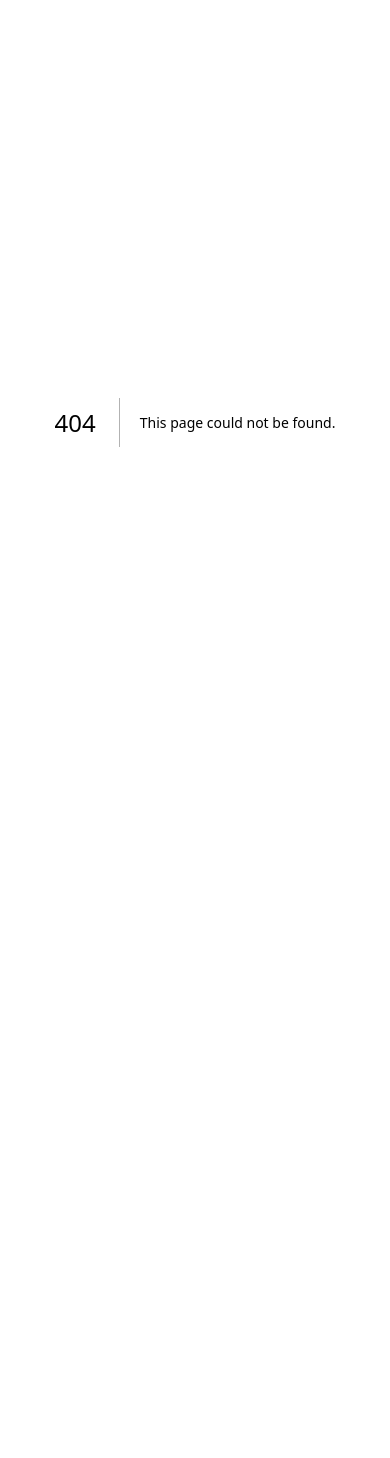
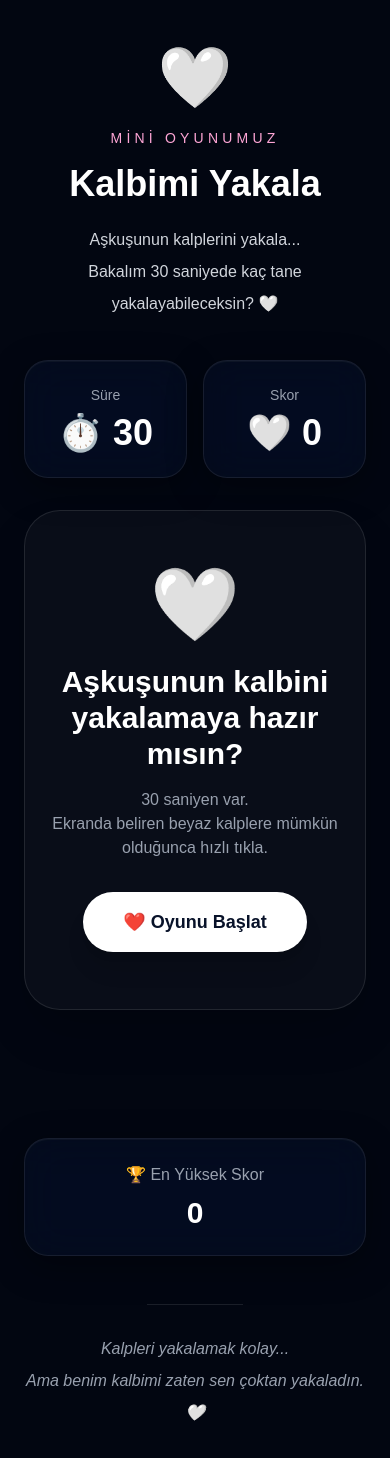
Before and after one commit to ugurcandan777/project-omrusum, a Next.js app: page /game in a window 390 px wide. Before the commit this address had no page. Shown: the top 1458 px of the page. Before the commit the page ends 844 px from the top, so only its background shows below. Built offline with nearby package versions, Linux system fonts and the light colour scheme.

Commit message:
Kalbimi Yakala mobil uyumluluk

```diff
--- /dev/null
+++ b/app/game/page.tsx
@@ -0,0 +1,409 @@
+"use client";
+
+import { useEffect, useState } from "react";
+
+export default function KalbimiYakalaPage() {
+  const GAME_TIME = 30;
+  const POINTS = 10;
+
+  const [started, setStarted] = useState(false);
+  const [timeLeft, setTimeLeft] = useState(GAME_TIME);
+  const [score, setScore] = useState(0);
+  const [highScore, setHighScore] = useState(0);
+
+  const [heartPosition, setHeartPosition] = useState({
+    top: 50,
+    left: 50,
+  });
+
+  const [message, setMessage] = useState("");
+
+  // En yüksek skoru kaydet
+  useEffect(() => {
+    const savedScore = localStorage.getItem("kalbimi-yakala-highscore");
+
+    if (savedScore) {
+      setHighScore(Number(savedScore));
+    }
+  }, []);
+
+  // Oyun süresi
+  useEffect(() => {
+    if (!started) return;
+
+    if (timeLeft <= 0) {
+      finishGame();
+      return;
+    }
+
+    const timer = setInterval(() => {
+      setTimeLeft((prev) => prev - 1);
+    }, 1000);
+
+    return () => clearInterval(timer);
+  }, [started, timeLeft]);
+
+  function startGame() {
+    setScore(0);
+    setTimeLeft(GAME_TIME);
+    setStarted(true);
+    setMessage("");
+
+    moveHeart();
+  }
+
+  function finishGame() {
+    setStarted(false);
+
+    setScore((currentScore) => {
+      if (currentScore > highScore) {
+        setHighScore(currentScore);
+        localStorage.setItem(
+          "kalbimi-yakala-highscore",
+          String(currentScore)
+        );
+      }
+
+      return currentScore;
+    });
+
+    setMessage("🤍 Oyun bitti! Aşkuşunun kalbini yakaladın.");
+  }
+
+  function moveHeart() {
+    const top = Math.floor(Math.random() * 70) + 15;
+    const left = Math.floor(Math.random() * 70) + 15;
+
+    setHeartPosition({
+      top,
+      left,
+    });
+  }
+
+  function catchHeart() {
+    if (!started) return;
+
+    const newScore = score + POINTS;
+
+    setScore(newScore);
+
+    // Yeni rekoru anında kaydet
+    if (newScore > highScore) {
+      setHighScore(newScore);
+
+      localStorage.setItem(
+        "kalbimi-yakala-highscore",
+        String(newScore)
+      );
+    }
+
+    setMessage("🤍 Aşkuşunun kalbini yakaladın! +10");
+
+    moveHeart();
+  }
+
+  return (
+    <main
+      className="
+        min-h-screen
+        bg-[#020611]
+        text-white
+        px-6
+        py-12
+        overflow-hidden
+      "
+    >
+      <div className="max-w-5xl mx-auto">
+
+        {/* Başlık */}
+
+        <div className="text-center">
+
+          <div className="text-6xl mb-5">
+            🤍
+          </div>
+
+          <p className="text-sm uppercase tracking-[0.3em] text-pink-300">
+            Mini Oyunumuz
+          </p>
+
+          <h1 className="text-4xl md:text-6xl font-bold mt-4">
+            Kalbimi Yakala
+          </h1>
+
+          <p className="mt-5 text-gray-300 leading-8">
+            Aşkuşunun kalplerini yakala...
+            <br />
+            Bakalım 30 saniyede kaç tane yakalayabileceksin? 🤍
+          </p>
+
+        </div>
+
+
+        {/* Skor Alanı */}
+
+        <div className="grid grid-cols-2 gap-4 max-w-xl mx-auto mt-10">
+
+          <div
+            className="
+              glass
+              rounded-3xl
+              p-6
+              text-center
+              border
+              border-white/10
+            "
+          >
+            <p className="text-sm text-gray-400">
+              Süre
+            </p>
+
+            <p className="text-4xl font-bold mt-2">
+              ⏱️ {timeLeft}
+            </p>
+          </div>
+
+
+          <div
+            className="
+              glass
+              rounded-3xl
+              p-6
+              text-center
+              border
+              border-white/10
+            "
+          >
+            <p className="text-sm text-gray-400">
+              Skor
+            </p>
+
+            <p className="text-4xl font-bold mt-2">
+              🤍 {score}
+            </p>
+          </div>
+
+        </div>
+
+
+        {/* Oyun Alanı */}
+
+        <div
+          className="
+            relative
+            mt-8
+            h-[500px]
+            rounded-[36px]
+            border
+            border-white/10
+            bg-white/[0.03]
+            overflow-hidden
+            shadow-2xl
+          "
+        >
+
+          {/* Başlangıç ekranı */}
+
+          {!started && timeLeft === GAME_TIME && (
+            <div
+              className="
+                absolute
+                inset-0
+                flex
+                flex-col
+                items-center
+                justify-center
+                text-center
+                px-6
+              "
+            >
+
+              <div className="text-7xl mb-6">
+                🤍
+              </div>
+
+              <h2 className="text-3xl font-bold">
+                Aşkuşunun kalbini yakalamaya hazır mısın?
+              </h2>
+
+              <p className="text-gray-400 mt-4 max-w-md">
+                30 saniyen var.
+                <br />
+                Ekranda beliren beyaz kalplere mümkün olduğunca hızlı tıkla.
+              </p>
+
+              <button
+                onClick={startGame}
+                className="
+                  mt-8
+                  rounded-full
+                  bg-white
+                  text-[#081229]
+                  px-10
+                  py-4
+                  font-bold
+                  text-lg
+                  hover:scale-105
+                  transition-all
+                  shadow-xl
+                "
+              >
+                ❤️ Oyunu Başlat
+              </button>
+
+            </div>
+          )}
+
+
+          {/* Oyun bittikten sonra */}
+
+          {!started && timeLeft === 0 && (
+            <div
+              className="
+                absolute
+                inset-0
+                flex
+                flex-col
+                items-center
+                justify-center
+                text-center
+                px-6
+              "
+            >
+
+              <div className="text-7xl mb-6">
+                🤍
+              </div>
+
+              <h2 className="text-4xl font-bold">
+                Oyun Bitti!
+              </h2>
+
+              <p className="text-gray-300 mt-5">
+                Aşkuşunun kalbini
+              </p>
+
+              <p className="text-6xl font-bold mt-3">
+                {score}
+              </p>
+
+              <p className="text-gray-400 mt-2">
+                puanla yakaladın 🤍
+              </p>
+
+              {score >= highScore && score > 0 && (
+                <p className="mt-5 text-pink-300 font-bold">
+                  🎉 Yeni rekor!
+                </p>
+              )}
+
+              <button
+                onClick={startGame}
+                className="
+                  mt-8
+                  rounded-full
+                  bg-white
+                  text-[#081229]
+                  px-10
+                  py-4
+                  font-bold
+                  text-lg
+                  hover:scale-105
+                  transition-all
+                "
+              >
+                🔄 Tekrar Oyna
+              </button>
+
+            </div>
+          )}
+
+
+          {/* Hareketli kalp */}
+
+          {started && (
+            <button
+              onClick={catchHeart}
+              className="
+                absolute
+                -translate-x-1/2
+                -translate-y-1/2
+                text-6xl
+                md:text-7xl
+                hover:scale-125
+                active:scale-90
+                transition-transform
+                duration-150
+                drop-shadow-[0_0_20px_rgba(255,255,255,0.5)]
+              "
+              style={{
+                top: `${heartPosition.top}%`,
+                left: `${heartPosition.left}%`,
+              }}
+              aria-label="Kalbi yakala"
+            >
+              🤍
+            </button>
+          )}
+
+        </div>
+
+
+        {/* Mesaj */}
+
+        <div className="text-center min-h-[80px] mt-8">
+
+          {message && (
+            <p className="text-pink-200 text-lg font-semibold">
+              {message}
+            </p>
+          )}
+
+        </div>
+
+
+        {/* Rekor */}
+
+        <div
+          className="
+            glass
+            rounded-3xl
+            p-6
+            text-center
+            border
+            border-white/10
+            mt-4
+            max-w-md
+            mx-auto
+          "
+        >
+
+          <p className="text-gray-400">
+            🏆 En Yüksek Skor
+          </p>
+
+          <p className="text-3xl font-bold mt-2">
+            {highScore}
+          </p>
+
+        </div>
+
+
+        {/* Alt mesaj */}
+
+        <div className="text-center mt-12">
+
+          <div className="w-24 h-px bg-white/10 mx-auto" />
+
+          <p className="mt-7 text-gray-400 italic leading-8">
+            Kalpleri yakalamak kolay...
+            <br />
+            Ama benim kalbimi zaten sen çoktan yakaladın. 🤍
+          </p>
+
+        </div>
+
+      </div>
+    </main>
+  );
+}
```
